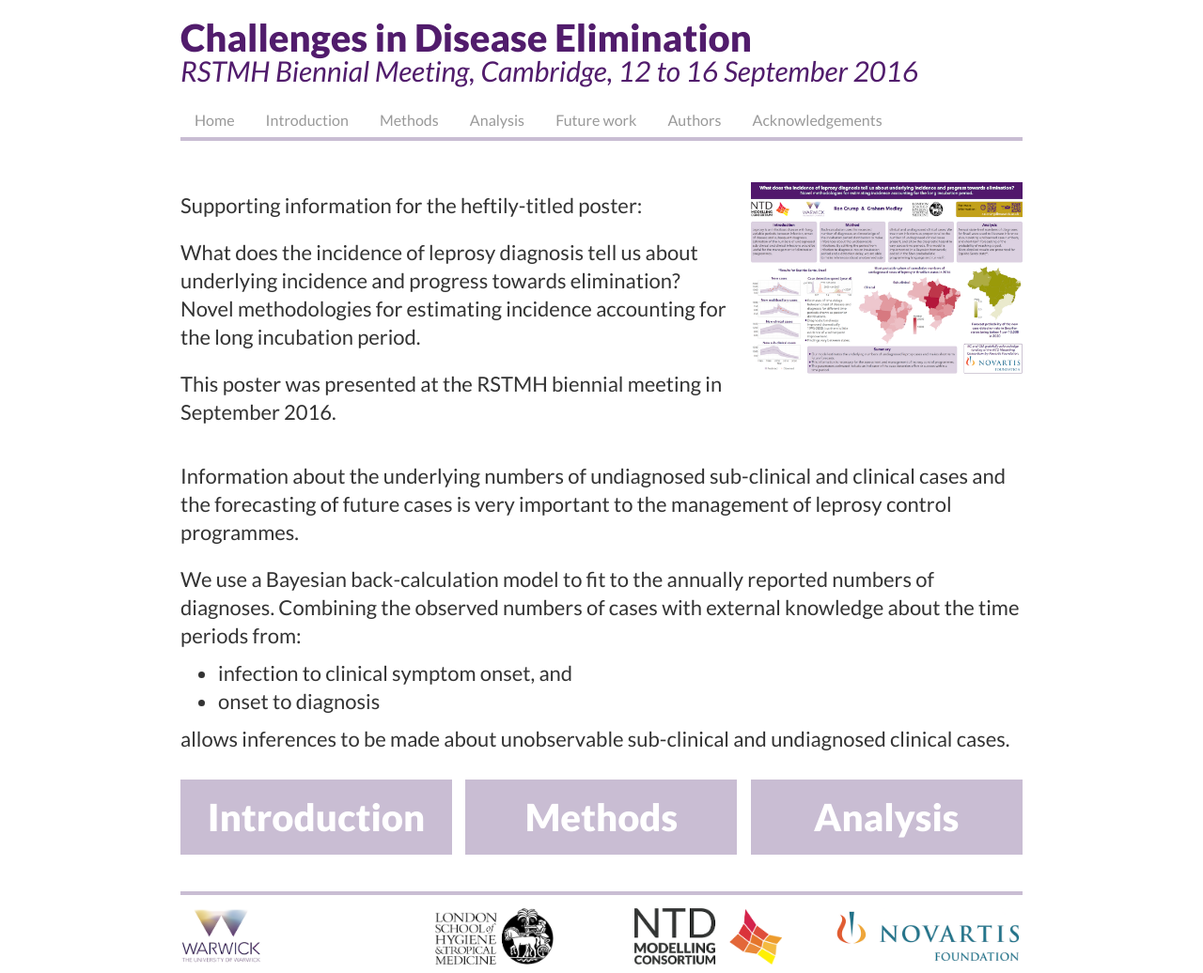
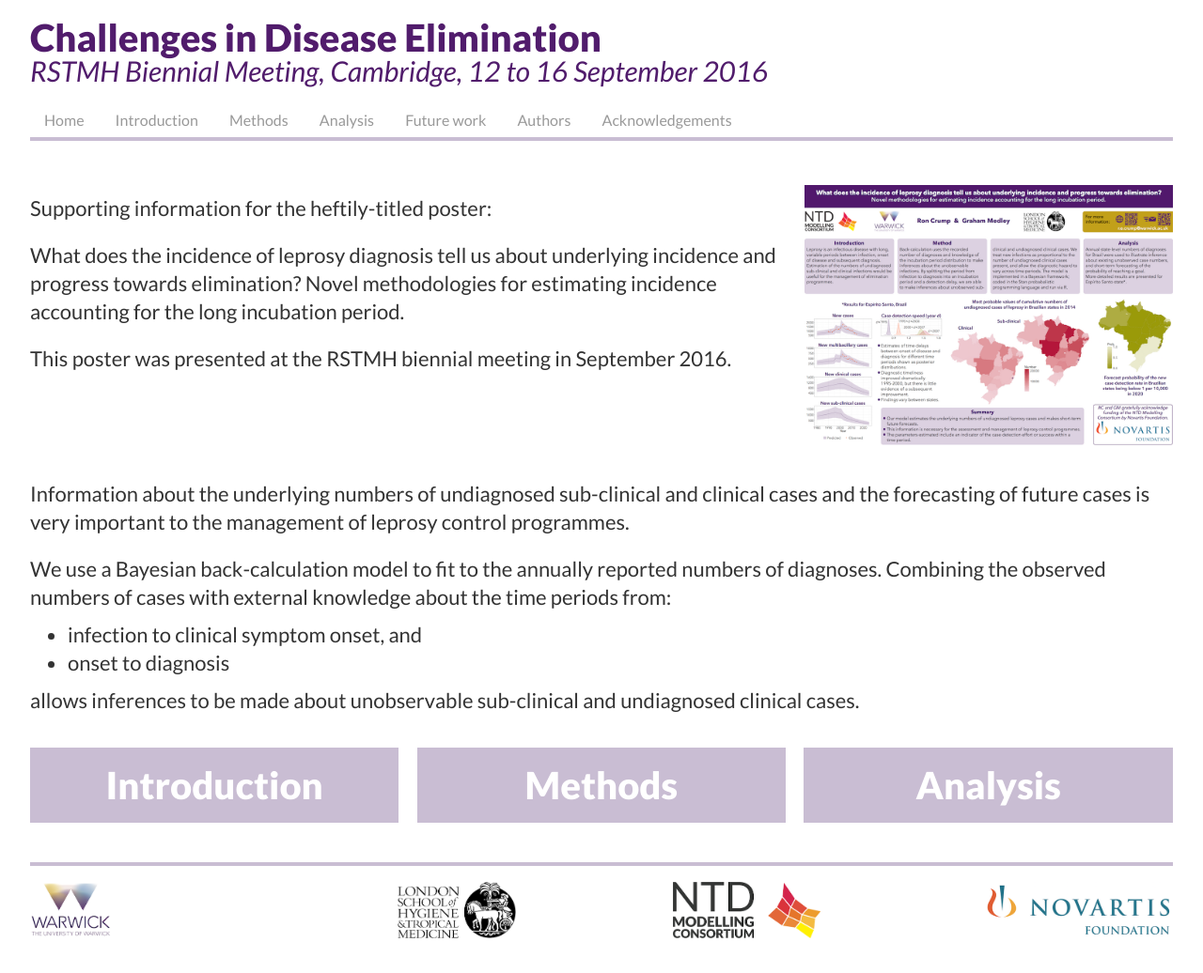
Before and after one commit to wlepbc/rstmh_poster, a Jekyll site: the page built from index.html, in a window 1280 px wide. Shown: the whole page at 94% size. Built offline with Jekyll 4.4.1, drawn with Linux system fonts in a browser that asks for light colours; after the commit the page ends 1011 px from its top, so only the background shows below that.

Commit message:
Small screen no font scaling

```diff
--- a/css/main.css
+++ b/css/main.css
@@ -126,8 +126,11 @@
 
 /* @media only screen and (max-width: 959px) { } */
 /* @media only screen and (min-width: 768px) and (max-width: 959px) { } */
-@media only screen and (min-device-width: 768px) {
+@media only screen and (min-device-width: 960px) {
  body { width: 70%; }
+}
+@media only screen and (min-device-width: 768px) and (max-device-width: 959px) {
+ body { width: 95%; }
 }
 /*@media only screen and (max-width: 767px) {
  body { width: 80%; }
@@ -141,7 +144,7 @@
 } */
 /*@media only screen and (max-width: 767px) {*/
 @media only screen and (max-device-width: 767px) {
- html { font-size: 12px; }
+ /* html { font-size: 12px; } */
  body { width: 98%; }
  .span_1_of_3, .span_2_of_3, .span_3_of_3 {
    width: 100%;
```
